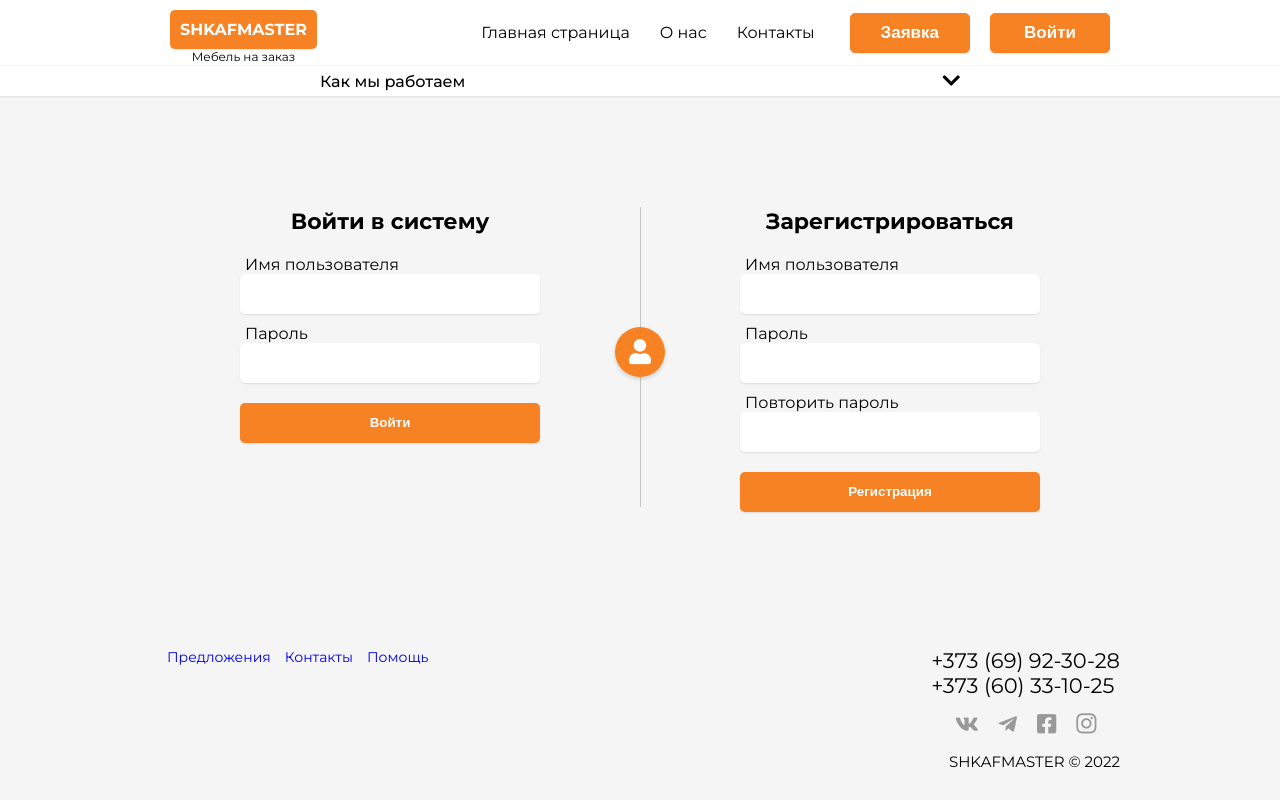
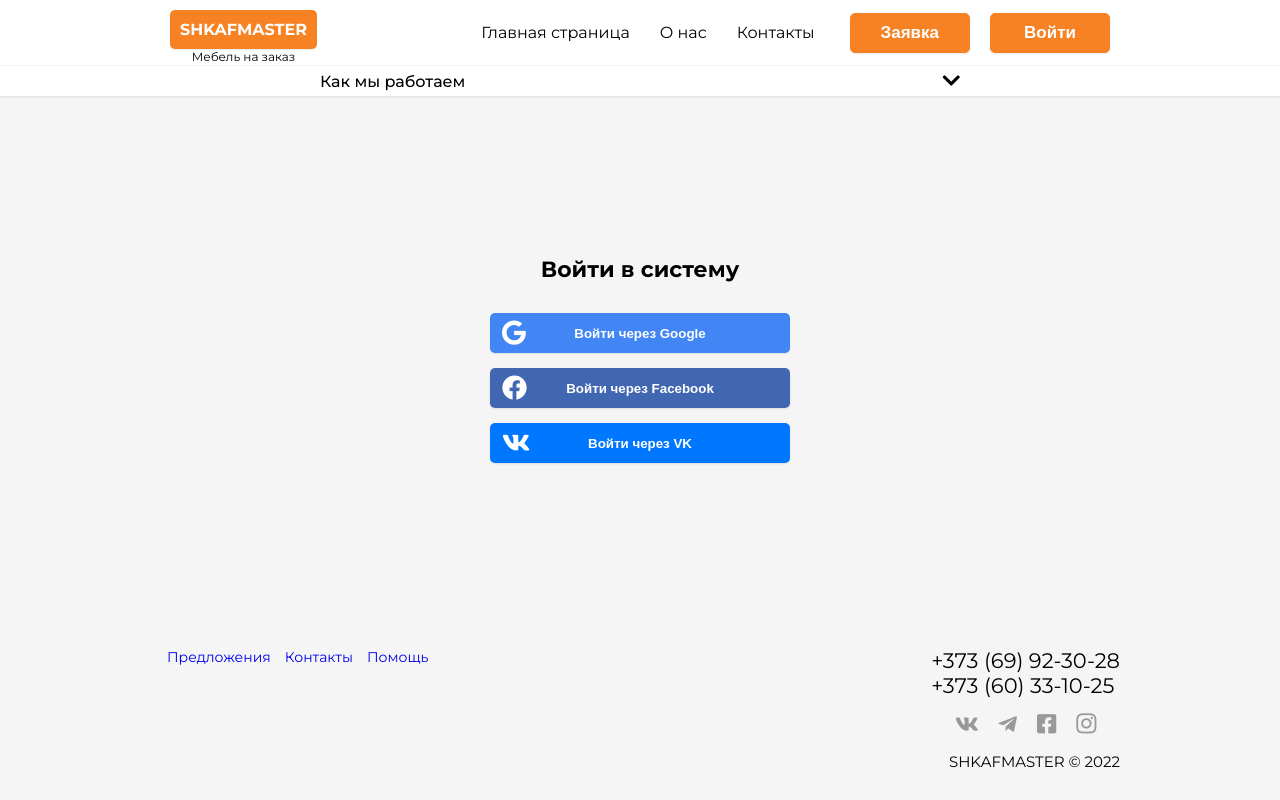
Before and after one commit to lxndrbukin/shkafmaster, a React (Create React App) app in the folder client/: page /login in a window 1280 px wide. Built offline with nearby package versions, Linux system fonts and the light colour scheme; a web font is replaced by a local one.

Commit message:
Styling auth buttons and preparing to implement passport strategies

```diff
--- a/client/src/actions/index.js
+++ b/client/src/actions/index.js
@@ -1,6 +1,4 @@
 import axios from 'axios';
-import { useNavigate } from 'react-router-dom';
-
 
 export const makeOrder = (formValues) => async (dispatch) => {
   const res = await axios.post('/api/orders', {...formValues});
--- a/client/src/components/Forms/Auth.jsx
+++ b/client/src/components/Forms/Auth.jsx
@@ -1,15 +1,26 @@
 import React from 'react';
 import './Auth.scss';
 import '../assets/Form.scss';
-import {Input} from './Input';
+import { socialsLogin } from './socialsLogin';
+import { Input } from './Input';
 
 class Auth extends React.Component {
 	render() {
 		return (
-			<form action="/api/users" method="post"  className="form">
-				<Input type="text" label="Имя пользователя" name="login" />
-				<Input type="password" label="Пароль" name="password" />
-				<input type="submit" value="Войти" className="form-button" />
+			<form action="/api/users" method="post" className="form">
+				{/* <Input type="text" label="Имя пользователя" name="login" />
+				<Input type="password" label="Пароль" name="password" /> */}
+				<div className="auth-buttons">
+					{/* <input type="submit" value="Войти" className="form-button" /> */}
+					{socialsLogin.map(socialButton => {
+						return (
+							<button type="submit" style={{backgroundColor: socialButton.color}} className="form-button social">
+								<i className={socialButton.icon}></i>
+								<span>Войти через {socialButton.name}</span>
+							</button>
+						)
+					})}
+				</div>
 			</form>
 		)
 	}
--- a/client/src/components/Forms/Auth.scss
+++ b/client/src/components/Forms/Auth.scss
@@ -18,6 +18,38 @@
 			width: fit-content;
 			margin: auto;
 			padding: 5px 15px 15px 15px;
+		}
+
+		.auth-buttons {
+			display: flex;
+			flex-direction: column;
+
+			.social {
+				display: flex;
+				position: relative;
+
+				i {
+					font-size: 25px;
+					margin: 6.25px 10px;
+					position: absolute;
+				}
+
+				span {
+					margin: auto;
+				}
+			}
+
+			.google {
+				background-color: #4285f4;
+			}
+
+			.facebook {
+				background-color: #4267b2;
+			}
+
+			.vk {
+				background-color: #0077ff;
+			}
 		}
 	}
 
--- /dev/null
+++ b/client/src/components/Forms/socialsLogin.js
@@ -0,0 +1,17 @@
+export const socialsLogin = [
+	{
+		name: 'Google',
+		icon: 'fab fa-google',
+		color: '#4285f4'
+	},
+	{
+		name: 'Facebook',
+		icon: 'fab fa-facebook',
+		color: '#4267b2'
+	},
+	{
+		name: 'VK',
+		icon: 'fab fa-vk',
+		color: '#0077ff'
+	}
+]
--- a/client/src/components/Header/Header.jsx
+++ b/client/src/components/Header/Header.jsx
@@ -15,13 +15,15 @@ const Header = () => {
 	const showLinks = () => {
 		return (
 			<div className="header-links">
-                {linksList.map((link, idx) => {
+				{
+					linksList.map((link, idx) => {
 						return (
 							<NavLink key={idx} to={link.path}>
 								<span>{link.name.ru}</span>
 							</NavLink>
 						)
-                })}
+					})
+				}
 			</div>
 	)
 	}
--- a/client/src/components/Pages/AuthPage.jsx
+++ b/client/src/components/Pages/AuthPage.jsx
@@ -8,11 +8,11 @@ class AuthPage extends React.Component {
 			<div className="auth-forms">
 				<div className="auth-section">
 					<div className="auth-section_header">
-							Войти в систему
+						Войти в систему
 					</div>
 					<Auth />
 				</div>
-				<div className="auth-section-separator">
+				{/* <div className="auth-section-separator">
 					<div className="auth-section-separator_icon-wrapper">
 						<div className="auth-section-separator_icon">
 							<i className="fas fa-user"></i>
@@ -24,7 +24,7 @@ class AuthPage extends React.Component {
 						Зарегистрироваться
 					</div>
 					<NewAuth />
-				</div>
+				</div> */}
 			</div>
 		)
 	}
```
Also changed, not shown: client/src/components/App.jsx (indentation only), client/src/components/Delivery/deliverySteps.js (indentation only), client/src/components/Pages/Page.scss (indentation only), client/src/components/Pages/Side.jsx (indentation only), client/src/components/assets/Form.scss (indentation only), client/src/reducers/userReducer.js (added). Lines whose indentation alone changed are shown as unchanged.
